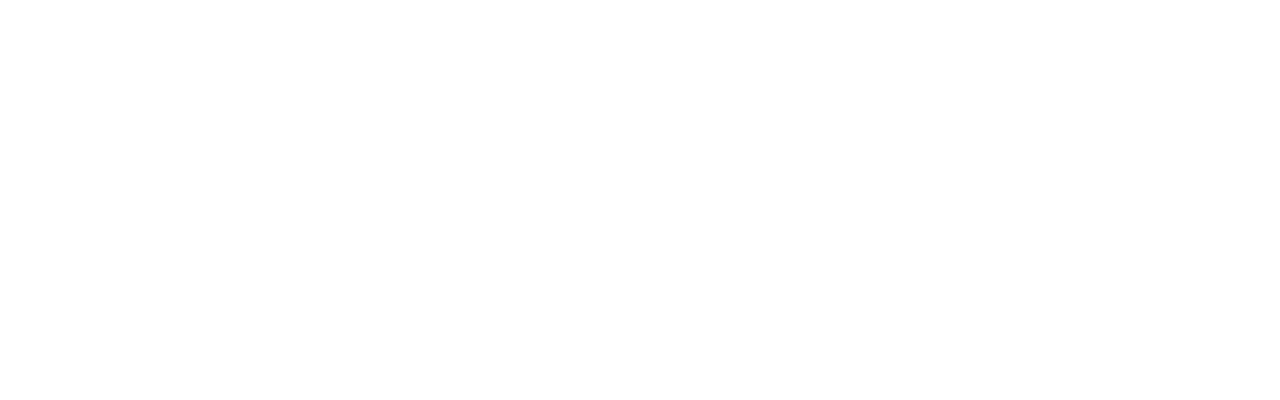
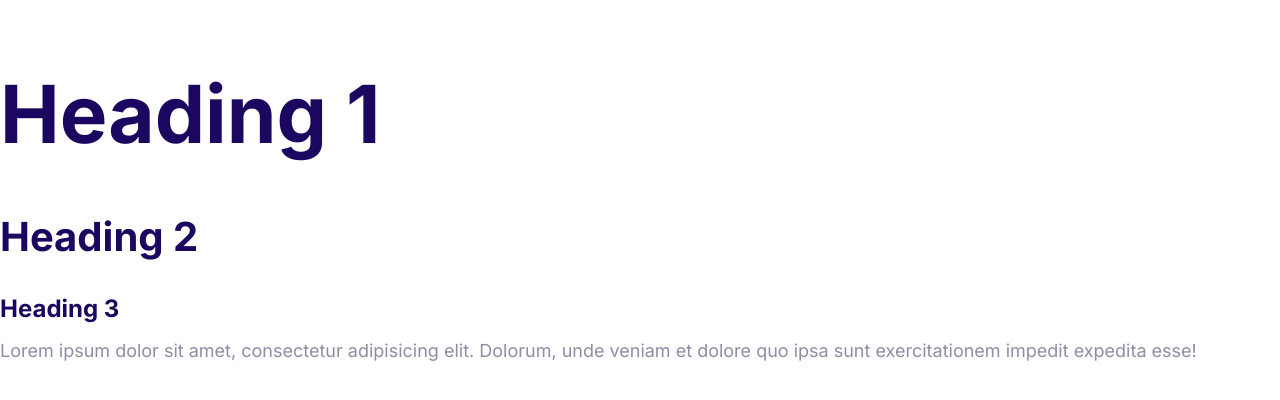
Before and after one commit to zurazautashvili/Moshify, a plain HTML site: page index.html in a window 1280 px wide. Drawn offline with Linux system fonts and the light colour scheme.

Commit message:
Define the styles for the fonts.

```diff
--- a/css/styles.css
+++ b/css/styles.css
@@ -5,3 +5,48 @@
     --color-headings: #1b0760;
     --color-body: #918ca4;
 }
+html {
+    font-size: 62.5%;
+}
+
+body {
+    font-family: inter, Arial, Helvetica, sans-serif;
+    color: var(--color-body);
+    font-size: 2.4rem;
+    line-height: 1.5;
+}
+
+h1,h2,h3 {
+   color: var(--color-headings);
+   margin-bottom: 1rem;
+}
+
+h1 {
+    font-size: 7rem;
+}
+
+h2 {
+    font-size: 4rem;
+}
+
+h3 {
+    font-size: 3rem;
+}
+p {
+    margin-top: 0;
+}
+
+@media screen and (min-width: 1024px ) {
+    body {
+        font-size: 1.8rem;
+    }
+    h1 {
+        font-size: 8rem;
+    }
+    h2 {
+        font-size: 4rem;
+    }
+    h3 {
+        font-size: 2.4rem;
+    }
+}
--- a/index.html
+++ b/index.html
@@ -5,8 +5,22 @@
     <meta http-equiv="X-UA-Compatible" content="IE=edge" />
     <meta name="viewport" content="width=device-width, initial-scale=1.0" />
     <title>Document</title>
+    <link rel="preconnect" href="https://fonts.googleapis.com" />
+    <link rel="preconnect" href="https://fonts.gstatic.com" crossorigin />
+    <link
+      href="https://fonts.googleapis.com/css2?family=Inter:wght@400;700&display=swap"
+      rel="stylesheet"
+    />
     <link rel="stylesheet" href="css/normalizecss.css" />
     <link rel="stylesheet" href="css/styles.css" />
   </head>
-  <body></body>
+  <body>
+    <h1>Heading 1</h1>
+    <h2>Heading 2</h2>
+    <h3>Heading 3</h3>
+    <p>
+      Lorem ipsum dolor sit amet, consectetur adipisicing elit. Dolorum, unde
+      veniam et dolore quo ipsa sunt exercitationem impedit expedita esse!
+    </p>
+  </body>
 </html>
```
